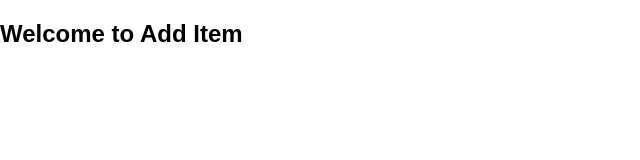
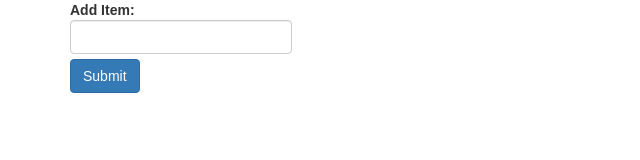
Before and after one commit to practice-sessions/movie-mojo, a React app: page /add-item in a window 1280 px wide. Shown: the whole page, without its empty margins (0-640 px from the left). Built offline with nearby package versions, Linux system fonts and the light colour scheme.

Commit message:
Installed react-router-dom for routing. Added bootstrap library for styling to index.html. Added basic form to AddItem.js. Installed axios so we can use HTTP methods to communicate with our database.

```diff
--- a/package.json
+++ b/package.json
@@ -3,6 +3,7 @@
   "version": "0.1.0",
   "private": true,
   "dependencies": {
+    "axios": "^0.18.0",
     "express": "^4.16.2",
     "react": "^16.2.0",
     "react-dom": "^16.2.0",
--- a/public/index.html
+++ b/public/index.html
@@ -10,6 +10,7 @@
     -->
     <link rel="manifest" href="%PUBLIC_URL%/manifest.json">
     <link rel="shortcut icon" href="%PUBLIC_URL%/favicon.ico">
+    <link rel="stylesheet" href="https://maxcdn.bootstrapcdn.com/bootstrap/3.3.7/css/bootstrap.min.css" integrity="sha384-BVYiiSIFeK1dGmJRAkycuHAHRg32OmUcww7on3RYdg4Va+PmSTsz/K68vbdEjh4u" crossorigin="anonymous">
     <!--
       Notice the use of %PUBLIC_URL% in the tags above.
       It will be replaced with the URL of the `public` folder during the build.
--- a/src/components/AddItem.js
+++ b/src/components/AddItem.js
@@ -1,10 +1,37 @@
 import React, { Component } from 'react';
 
 class AddItem extends Component {
+
+  constructor(props) {
+    super(props);
+    this.state = {value: ''};
+
+    this.handleChange = this.handleChange.bind(this);
+    this.handleSubmit = this.handleSubmit.bind(this);
+  }
+
+  handleChange(event) {
+    this.setState({value: event.target.value});
+  }
+
+  handleSubmit(event) {
+    alert(this.state.value);
+    event.preventDefault();
+  }
+
   render() {
     return (
-      <div>
-        <h2>Welcome to Add Item</h2>
+      <div className="container">
+        <form onSubmit={this.handleSubmit}>
+          <label>
+            Add Item:
+            <input type="text" value={this.state.value}
+              onChange={this.handleChange}
+              className="form-control"/>
+          </label><br/>
+          <input type="submit" value="Submit"
+              className="btn btn-primary"/>
+        </form>
       </div>
     );
   }
```
